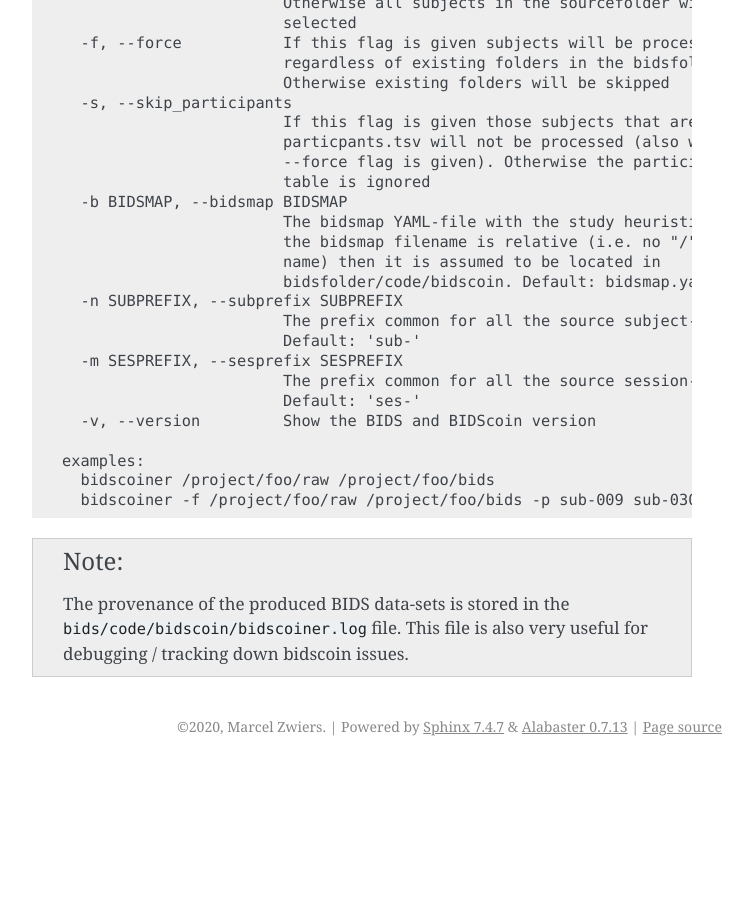
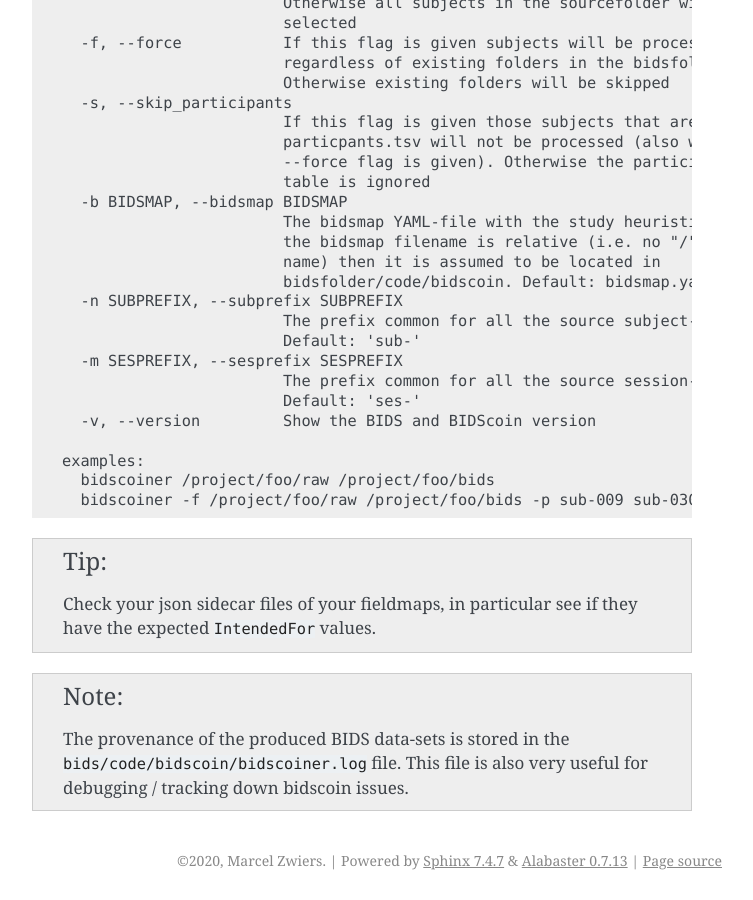
Before and after one commit to Donders-Institute/bidscoin, a Sphinx documentation site: the page built from docs/workflow.rst, in a window 1280 px wide and 900 px high, scrolled down 5541 px. Shown: the whole window, without its empty margins (388-1141 px from the left). Built offline with Sphinx 7.4.7, drawn with Linux system fonts in a browser that asks for light colours; before the commit the page ends 6307 px from its top, so only the background shows below that.

Commit message:
Improved documentation

```diff
--- a/docs/workflow.rst
+++ b/docs/workflow.rst
@@ -235,6 +235,9 @@ Step 2: Running the bidscoiner
       bidscoiner /project/foo/raw /project/foo/bids
       bidscoiner -f /project/foo/raw /project/foo/bids -p sub-009 sub-030
 
+.. tip::
+   Check your json sidecar files of your fieldmaps, in particular see if they have the expected ``IntendedFor`` values.
+
 .. note::
    The provenance of the produced BIDS data-sets is stored in the ``bids/code/bidscoin/bidscoiner.log`` file. This file is also very useful for debugging / tracking down bidscoin issues.
 
```
